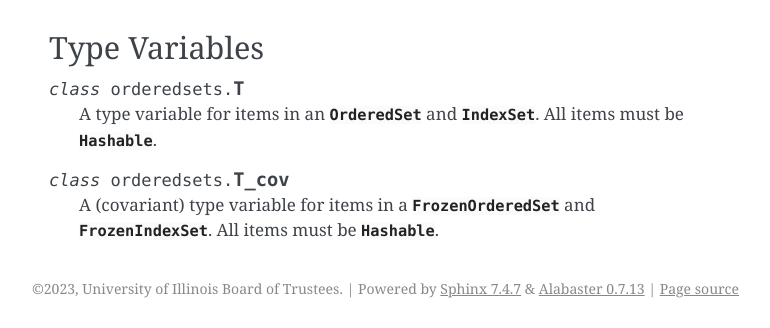
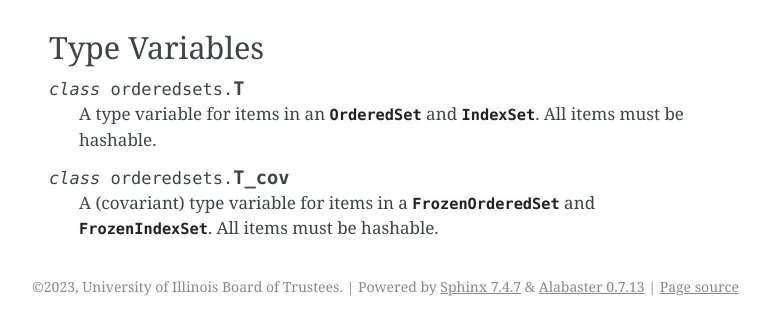
Before and after one commit to matthiasdiener/orderedsets, a Sphinx documentation site: the page built from doc/OrderedSets.rst, in a window 1280 px wide, cut to the strip 698-1026 px from the top of the page. Shown: the whole strip, without its empty margins (371-1141 px from the left). Built offline with Sphinx 7.4.7, drawn with Linux system fonts in a browser that asks for light colours; part of the change alters nothing that is shown.

```diff
--- a/doc/OrderedSets.rst
+++ b/doc/OrderedSets.rst
@@ -29,10 +29,10 @@ Type Variables
 
     A type variable for items in an
     :class:`~orderedsets.OrderedSet` and :class:`~orderedsets.IndexSet`.
-    All items must be :class:`~collections.abc.Hashable`.
+    All items must be hashable.
 
 .. class:: orderedsets.T_cov
 
     A (covariant) type variable for items in a
     :class:`~orderedsets.FrozenOrderedSet` and :class:`~orderedsets.FrozenIndexSet`.
-    All items must be :class:`~collections.abc.Hashable`.
+    All items must be hashable.
```
